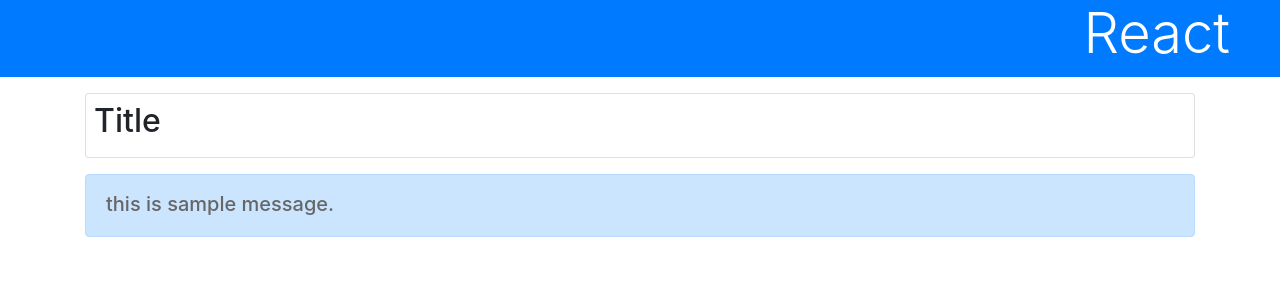
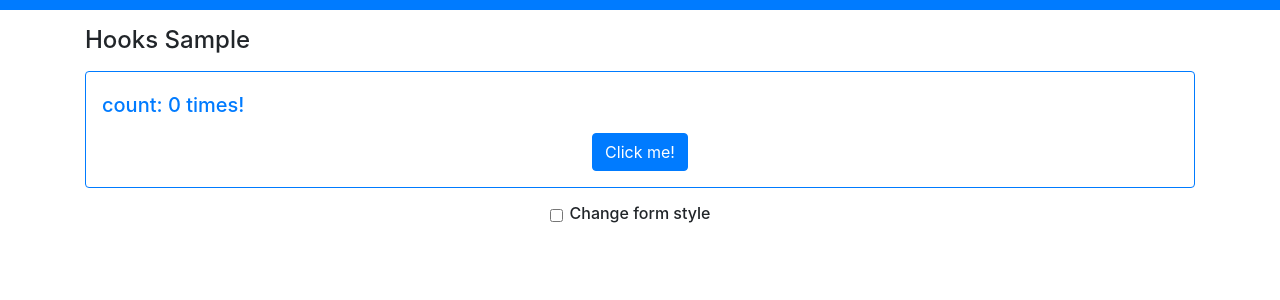
Before and after one commit to ManayaT/react_app_learn, a React (Create React App) app: page / in a window 1280 px wide. Shown: the top 300 px of the page. Built offline with nearby package versions, Linux system fonts and the light colour scheme.

Commit message:
useState(bool)

```diff
--- a/src/App.js
+++ b/src/App.js
@@ -1,48 +1,43 @@
 import logo from './logo.svg';
-import React, { Component } from 'react';
+import React, { useState } from 'react';
 import './App.css';
 import Rect from './Rect';
+import { use } from 'react';
 
-let data = {title: 'Title', message: 'this is sample message.'};
+function App() {
+  const [count, setCount] = useState(0);
+  const [flag, setFlag] = useState(false);
+  const clickFunk = () => {
+    setCount(count + 1);
+  }
+  const flagFunk = (e) => {
+    setFlag(e.target.checked);
+  }
 
-const SampleContext = React.createContext(data);
+  return (
+    <div>
+      <h1 className="bg-primary text-white display-4"></h1>
+      <div className="container">
+        <h4 className="my-3">Hooks Sample</h4>
 
-class App extends Component {
-  render() {
-    return (
-      <div>
-        <h1 className='bg-primary text-white display-4'>React</h1>
-        <div className='container'>
-          <Message />
-          <Title />
+        {flag ?
+        <div className="alert alert-primary text-center">
+          <p className='h5 mb-3'>count: {count} times!</p>
+          <div><button className="btn btn-primary" onClick={clickFunk}>Click me!</button></div>
+      </div>
+      :
+      <div className="card p-3 border-primary text-center">
+        <p className='h5 mb-3 text-left text-primary'>count: {count} times!</p>
+        <div><button className="btn btn-primary" onClick={clickFunk}>Click me!</button></div>
+      </div>
+        }
+        <div className="form-group h6 text-center pt-3">
+          <input type="checkbox" className="form-check-input" id="check1" onChange={flagFunk}/>
+          <label className="form-check-label" htmlFor="check1">Change form style</label>
         </div>
       </div>
-    );
-  }
-}
-
-class Message extends Component {
-  static contextType = SampleContext;
-
-  render() {
-    return (
-      <div className='card p-2 my-3'>
-        <h2>{this.context.title}</h2>
-      </div>
-    );
-  }
-}
-
-class Title extends Component {
-  static contextType = SampleContext;
-
-  render() {
-    return (
-      <div className='alert alert-primary'>
-        <p className='h5'>{this.context.message}</p>
-      </div>
-    );
-  }
+    </div>
+  );
 }
 
 export default App;
```
